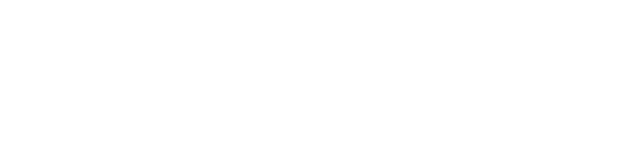
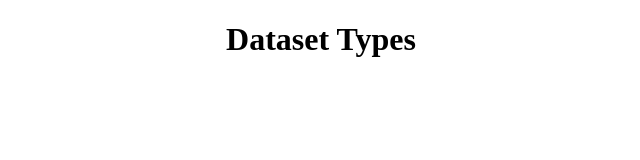
Before and after one commit to DS4200-S23-Class/hw-02-julian-and-joey, a plain HTML site: page index.html in a window 1280 px wide. Shown: the whole page, without its empty margins (319-959 px from the left). Drawn offline with Linux system fonts and the light colour scheme.

Commit message:
Added the basics

```diff
--- a/index.html
+++ b/index.html
@@ -3,12 +3,16 @@
 
 <head>
     <meta charset=utf-8/>
+    <link rel="stylesheet" href="styling.css">
+    <title>hw-02</title>
 </head>
 
-
 <body>
-
-
+    <div id="data-abstraction">
+        <div class="info">
+            <h1>Dataset Types</h1>
+        </div>
+    </div>
 </body>
 
 </html>
--- /dev/null
+++ b/styling.css
@@ -0,0 +1,8 @@
+
+title {
+    font-family: Arial;
+}
+
+h1 {
+    text-align: center;
+}
```
